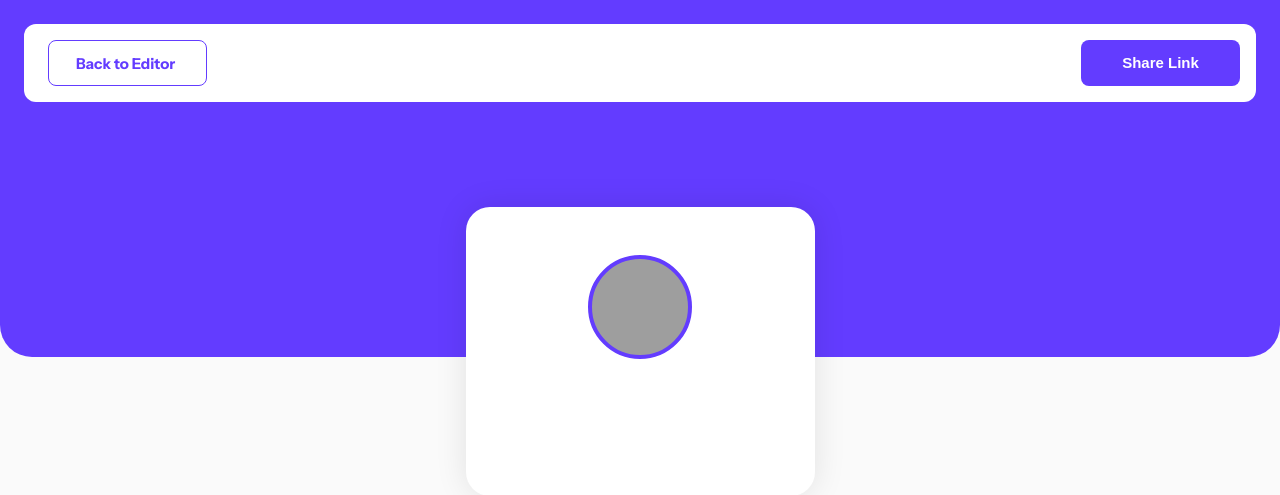
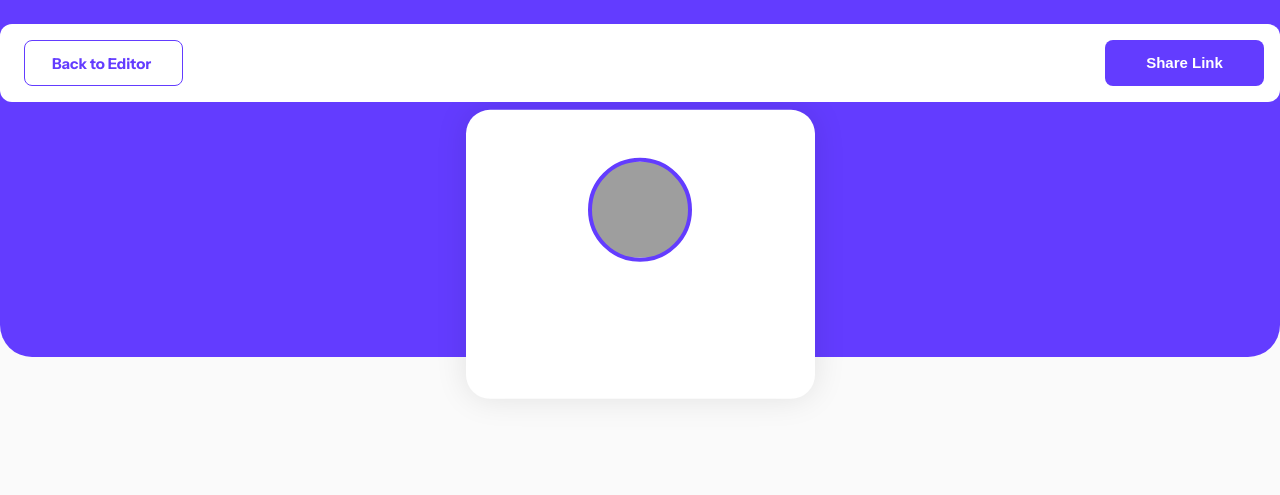
Before and after one commit to Tjanelidze/SPGT, a Flask app: page /pages/preview in a window 1280 px wide. Shown: the top 495 px of the page. Run offline with Flask 3, Linux system fonts and the light colour scheme; a user stored in the database is signed in; grey boxes are pictures that could not be loaded.

Commit message:
final version preview

```diff
--- a/website/static/js/preview.js
+++ b/website/static/js/preview.js
@@ -78,10 +78,25 @@
 const links = document.querySelector(".wrapper");
 const image = document.querySelector(".avatar");
 const img = localStorage.getItem("userImage");
+const shareLink = document.querySelector(".share-link");
+
 
 image.style.backgroundImage = `url(${img})`;
 fullName.innerHTML = dataPerson.firstName + " " + dataPerson.lastName;
 email.innerHTML = dataPerson.email;
+
+shareLink.addEventListener("click", () => {
+
+  console.log(window.location.href);
+  let currentURL = window.location.href;
+  navigator.clipboard.writeText(currentURL);
+
+  const save = document.querySelector(".save-modal");
+  save.style.bottom = "18px";
+  setTimeout(() => {
+      save.style.bottom = "-160px";
+  }, 1500);
+});
 
 dataLinks.map((link) => {
   let findEl = menuList.find((item) => item.name === link.platform);
--- a/website/static/styles/mobile/preview-mobile.css
+++ b/website/static/styles/mobile/preview-mobile.css
@@ -6,14 +6,26 @@
 
     .purple{
         background-color: #fff;
+        display: none;
     }
 
     .share{
         margin: 0;
+        position: static;
+    }
+
+    .save-modal{
+        font-size: 12px;
+        width: 340px;
+        text-align: center;
     }
 
     .profile{
-        top: 138px;
+        /* top: 138px; */
+        padding-top: 30px;
+        margin-top: 30px;
+        transform: none;
+        position: static;
         box-shadow: none;
     }
 
--- a/website/static/styles/preview.css
+++ b/website/static/styles/preview.css
@@ -1,19 +1,28 @@
 body {
+     /* copy */
+     height: 100vh;
      position: relative;
      display: flex;
-  justify-content: center;
      align-items: center;
      flex-direction: column;
 }
 
 .purple {
+    /* copy */
+    position: relative;
     width: 100%;
     height: 357px;
     border-radius: 0px 0px 32px 32px;
-  background-color: #633cff;
+    background-color: #633CFF;
 }
 
 .share {
+        /* copy */
+
+        z-index: 99;
+        position: absolute;
+        width: 100%;
+        max-width: 1352px;
         display: flex;
         justify-content: space-between;
         padding: 16px 16px 16px 24px;
@@ -50,14 +59,15 @@
 }
 
 .profile {
-  text-align: center;
-  top: 58%;
+       /* copy */
+
+       transform: translateY(38%);
        position: absolute;
        width: 349px;
        padding: 48px 56px;
        border-radius: 24px;
-  background: #fff;
-  box-shadow: 0px 0px 32px 0px rgba(0, 0, 0, 0.1);
+       background: #FFF;
+       box-shadow: 0px 0px 32px 0px rgba(0, 0, 0, 0.10);
 }
 
 .profile-details {
@@ -128,3 +138,19 @@
   height: 20px;
   filter: brightness(250%);
 }
+
+.save-modal{
+  /* copy */
+  display: flex;
+  gap: 8px;
+  position: fixed;
+  bottom: -159px;
+  border-radius: 12px;
+  background-color: #333;
+  font-size: 16px;
+  font-weight: 600;
+  color: #FFF;
+  box-shadow: 0px 0px 32px 0px rgba(0, 0, 0, 0.10);
+  padding: 16px 24px;
+  transition: all 0.5s;
+}
--- a/website/templates/pages/preview.html
+++ b/website/templates/pages/preview.html
@@ -1,18 +1,15 @@
-{% extends 'base.html' %}
-{% block imports %}
-<link rel="stylesheet" href="../static/styles/preview.css">
-<link rel="stylesheet" href="../static/styles/static/mobile/preview-mobile.css">
+{% extends 'base.html' %} {% block imports %}
+<link rel="stylesheet" href="../static/styles/preview.css" />
+<link rel="stylesheet" href="../static/styles/mobile/preview-mobile.css">
 <script src="../static/js/preview.js" defer></script>
-{% endblock %}
+{% endblock %} {% block title %} Preview {% endblock %} {% block content%}
 
-{% block title %} Preview {% endblock %}
+<div class="share">
+  <a href="empty" class="Back-to-editor">Back to Editor</a>
+  <button class="share-link">Share Link</button>
+</div>
 
-{% block content%}
 <div class="purple">
-  <div class="share">
-    <a href="empty" class="Back-to-editor">Back to Editor</a>
-    <button class="share-link">Share Link</button>
-  </div>
 </div>
 
 <div class="profile">
@@ -22,8 +19,12 @@
     <p></p>
   </div>
 
-  <div class="wrapper">
-  </div>
+  <div class="wrapper"></div>
 </div>
-</body>
+
+<div class="save-modal">
+  <img src="../static/assets/images/icon-link-copied-to-clipboard.svg" alt="">
+  <p>Your changes have been successfully saved!</p>
+</div>
+
 {% endblock %}
```
Lines whose indentation alone changed are shown as unchanged.
